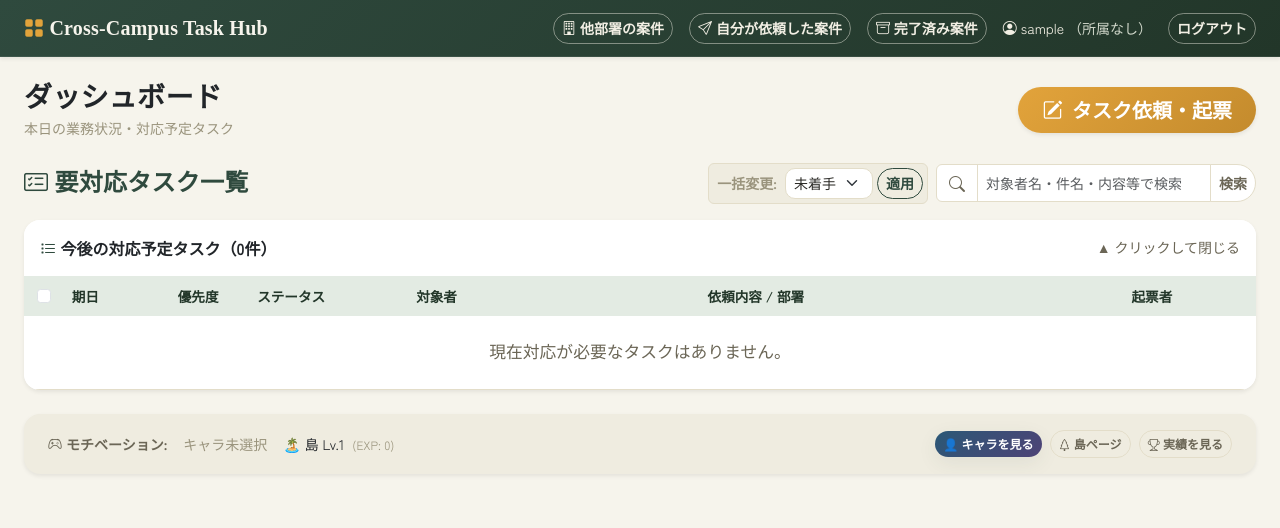
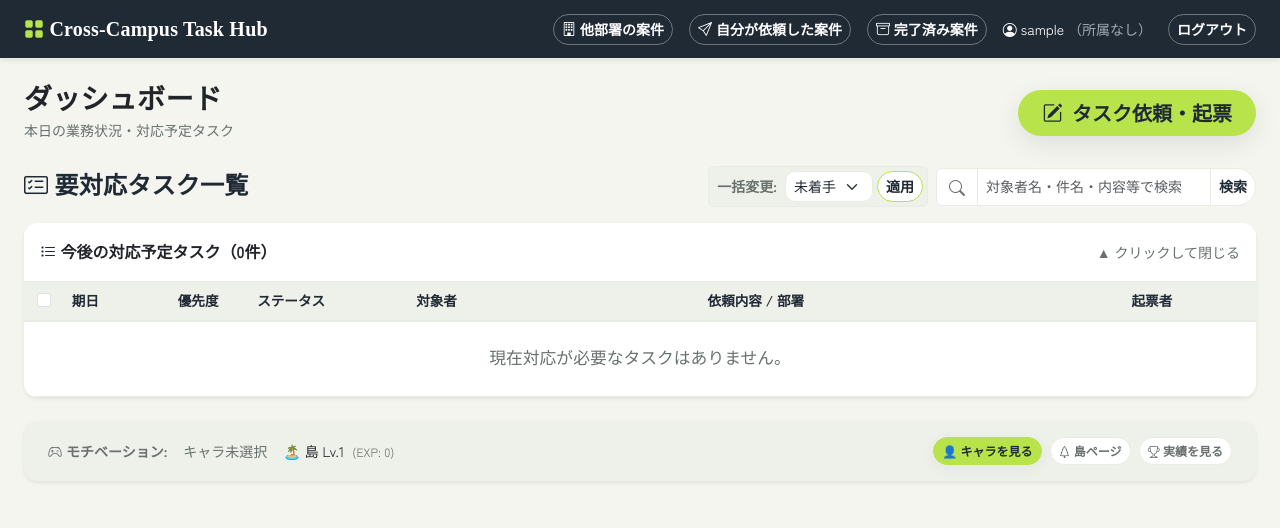
Before and after one commit to KazuhiroIMT/cross-campus-task-hub, a Django app: page / in a window 1280 px wide. Shown: the top 528 px of the page. Run offline with Django 5.2, Linux system fonts and the light colour scheme; the visitor is signed in with stand-in values (Sample User, id 1); data comes from the database, SQL or seed files in the repository; data that the repository does not hold is empty; some web fonts are replaced.

Commit message:
Apply Neo Botanical UI design theme across Cross-Campus Task Hub
- Implement Neo Botanical design tokens and CSS variables in core/static/core/css/dashboard.css (#F4F5EF background, #202A35 text/nav, #B8E34B primary lime green, #A99AFB soft lavender, #F18F72 coral, #E8EDE4 borders, #EEF1E9 pale green).
- Clean up templates (login, dashboard, task_detail, my_created_tasks, other_department_tasks, closed_tasks) to remove inline background overrides while preserving all HTML IDs, forms, JavaScript, links, and business logic.
- Verify test suite pass (29/29 tests) and perform frontend verification with Playwright.

Co-authored-by: KazuhiroIMT <285920944+KazuhiroIMT@users.noreply.github.com>

```diff
--- a/core/static/core/css/dashboard.css
+++ b/core/static/core/css/dashboard.css
@@ -1,45 +1,33 @@
 /* ==========================================================================
-   Cross-Campus Task Hub — Dashboard Theme
-   「毎日見ても飽きない、気持ちが上向く」デザイン
-   HTML変更不要・このCSSファイルの差し替えのみで適用されます
+   Cross-Campus Task Hub — Neo Botanical Design Theme
+   Calm × Fresh × Playful
+   HTML構造・動作・データ処理を変更せず、UI/UXをNeo Botanicalデザインで刷新
    ========================================================================== */
 
 @import url('https://fonts.googleapis.com/css2?family=Kaisei+Decol:wght@400;700&family=Zen+Kaku+Gothic+New:wght@400;500;700;900&display=swap');
 
 :root {
-  /* --- ベースカラー --- */
-  --color-bg: #f6f4ec;
-  --color-bg-soft: #efece0;
-  --color-surface: #ffffff;
-  --color-border: #e3ddc9;
+  /* --- Neo Botanical カラーパレット --- */
+  --color-bg: #F4F5EF;              /* メイン背景: ソフトアイボリー */
+  --color-surface: #FFFFFF;         /* カード背景: ホワイト */
+  --color-ink: #202A35;             /* メイン文字・ナビ: ディープブルーグレー */
+  --color-primary: #B8E34B;         /* メインカラー: ライムグリーン */
+  --color-sub: #A99AFB;             /* サブカラー: ソフトラベンダー */
+  --color-accent: #F18F72;          /* アクセントカラー: コーラル */
+  --color-ink-soft: #68716D;        /* 補助文字: グレーグリーン */
+  --color-border: #E8EDE4;          /* 区切り線・境界線: ライトグレーグリーン */
+  --color-bg-pale: #EEF1E9;         /* 薄い補助背景: ペールグリーン */
 
-  /* --- テキスト --- */
-  --color-ink: #2b2a26;
-  --color-ink-soft: #6b6656;
-  --color-ink-faint: #9a947d;
+  /* --- テーマ派生トーン & アクション用色調 --- */
+  --color-primary-dark: #8cb820;    /* ライムグリーン濃色（Hover/Active） */
+  --color-sub-soft: #f0edfe;        /* ラベンダー淡色 */
+  --color-accent-soft: #fdeee9;     /* コーラル淡色 */
+  --color-accent-dark: #d86848;     /* コーラル濃色 */
+  --color-ink-faint: #98a19d;       /* 控えめな文字色 */
 
-  /* --- ブランドカラー --- */
-  --color-pine: #2f4a3e;
-  --color-pine-dark: #223629;
-  --color-pine-soft: #e3ebe3;
-
-  --color-slate: #45648c;
-  --color-slate-soft: #e4ebf3;
-
-  --color-amber: #e2a33b;
-  --color-amber-dark: #a9711b;
-  --color-amber-soft: #fbecd3;
-
-  --color-rust: #be5036;
-  --color-rust-dark: #8f3823;
-  --color-rust-soft: #f5ded6;
-
-  --color-sage: #3f6e52;
-  --color-sage-soft: #dceadf;
-
-  --shadow-soft: 0 6px 20px rgba(47, 74, 62, 0.08);
-  --shadow-lift: 0 12px 28px rgba(47, 74, 62, 0.16);
-  --radius-card: 16px;
+  --shadow-soft: 0 4px 16px rgba(32, 42, 53, 0.05);
+  --shadow-lift: 0 8px 24px rgba(32, 42, 53, 0.10);
+  --radius-card: 14px;
   --radius-pill: 999px;
 }
 
@@ -63,50 +51,52 @@ html, body {
   display: block !important;
 }
 
-/* --- ベース --- */
+/* --- ベーススタイル --- */
 body {
-  background-color: var(--color-bg);
+  background-color: var(--color-bg) !important;
   color: var(--color-ink);
   font-family: "Zen Kaku Gothic New", "Hiragino Kaku Gothic ProN", "Hiragino Sans", "Yu Gothic", sans-serif;
+  line-height: 1.6;
 }
 
 :focus-visible {
-  outline: 2px solid var(--color-amber);
+  outline: 2px solid var(--color-ink);
   outline-offset: 2px;
 }
 
 h1, h2, h3, h4, h5, h6, .navbar-brand {
   font-family: "Kaisei Decol", "Hiragino Mincho ProN", serif;
   letter-spacing: 0.01em;
+  color: var(--color-ink);
 }
 
 /* --- ナビゲーションバー --- */
 .navbar.bg-dark {
-  background: linear-gradient(135deg, var(--color-pine) 0%, var(--color-pine-dark) 100%) !important;
-  border-bottom: 1px solid rgba(255, 255, 255, 0.08);
+  background: var(--color-ink) !important;
+  border-bottom: 1px solid var(--color-border);
 }
 
 .navbar-brand {
-  color: #f6f4ec !important;
+  color: #FFFFFF !important;
   font-weight: 700;
 }
-.navbar-brand i { color: var(--color-amber) !important; }
+.navbar-brand i { color: var(--color-primary) !important; }
 
-.navbar .text-white { color: #f2efe4 !important; }
-.navbar .text-secondary { color: #cfd6c9 !important; }
+.navbar .text-white { color: #FFFFFF !important; }
+.navbar .text-secondary { color: #A0AAB3 !important; }
 
 .navbar .btn-outline-light {
-  color: #f2efe4;
-  border-color: rgba(242, 239, 228, 0.45);
+  color: #FFFFFF;
+  border-color: rgba(255, 255, 255, 0.35);
   border-radius: var(--radius-pill);
   transition: background-color 0.2s ease, color 0.2s ease, border-color 0.2s ease;
   white-space: nowrap !important;
 }
 .navbar .btn-outline-light:hover,
 .navbar .btn-outline-light:focus {
-  background-color: var(--color-amber);
-  border-color: var(--color-amber);
-  color: var(--color-pine-dark);
+  background-color: var(--color-primary);
+  border-color: var(--color-primary);
+  color: var(--color-ink);
 }
 
 @media (max-width: 768px) {
@@ -133,9 +123,9 @@ h1, h2, h3, h4, h5, h6, .navbar-brand {
   }
 }
 
-/* --- 検索・見出しエリア --- */
-h4.text-secondary { color: var(--color-pine) !important; }
-h4 .bi { color: var(--color-amber); }
+/* --- 見出し & フォーム要素 --- */
+h4.text-secondary { color: var(--color-ink) !important; }
+h4 .bi { color: var(--color-primary); }
 
 .form-control, .form-select {
   background-color: var(--color-surface);
@@ -153,72 +143,81 @@ h4 .bi { color: var(--color-amber); }
   color: var(--color-ink-soft);
 }
 
-/* --- ボタン全般 --- */
-.btn { border-radius: var(--radius-pill); font-weight: 600; }
+/* --- ボタン設計 --- */
+.btn {
+  border-radius: var(--radius-pill);
+  font-weight: 700;
+  transition: background-color 0.18s ease, border-color 0.18s ease, transform 0.18s ease, box-shadow 0.18s ease;
+}
 
+/* 主要ボタン: ライムグリーン */
 .btn-primary {
-  background: linear-gradient(135deg, var(--color-pine) 0%, var(--color-pine-dark) 100%);
-  border: none;
+  background-color: var(--color-primary);
+  background-image: none;
+  border: 1px solid var(--color-primary);
+  color: var(--color-ink) !important;
   box-shadow: var(--shadow-soft);
-  transition: transform 0.18s ease, box-shadow 0.18s ease;
 }
-.btn-primary:hover, .btn-primary:focus {
-  background: linear-gradient(135deg, #375a4b 0%, var(--color-pine-dark) 100%);
+.btn-primary:hover, .btn-primary:focus, .btn-primary:active {
+  background-color: var(--color-primary-dark) !important;
+  border-color: var(--color-primary-dark) !important;
+  color: var(--color-ink) !important;
   transform: translateY(-1px);
   box-shadow: var(--shadow-lift);
 }
 
-/* CTA(タスク依頼・起票)だけ、少し華やかに --- 大胆さはここに集中 */
-button[data-bs-target="#createTaskModal"] {
-  position: relative;
-  overflow: hidden;
+/* 起票・主要CTAボタン */
+button[data-bs-target="#createTaskModal"],
+.btn-lg[data-bs-target="#createTaskModal"] {
+  background: var(--color-primary) !important;
+  color: var(--color-ink) !important;
+  border: none !important;
+  box-shadow: var(--shadow-lift) !important;
 }
-button[data-bs-target="#createTaskModal"]::after {
-  content: "";
-  position: absolute;
-  inset: 0;
-  background: linear-gradient(120deg, transparent 30%, rgba(226, 163, 59, 0.35) 50%, transparent 70%);
-  transform: translateX(-100%);
-  transition: transform 0.5s ease;
+button[data-bs-target="#createTaskModal"]:hover {
+  background: var(--color-primary-dark) !important;
+  transform: translateY(-1px);
 }
-button[data-bs-target="#createTaskModal"]:hover::after { transform: translateX(100%); }
 
 .btn-secondary {
   background-color: var(--color-surface);
   border: 1px solid var(--color-border);
-  color: var(--color-ink-soft);
+  color: var(--color-ink);
 }
 .btn-secondary:hover {
-  background-color: var(--color-bg-soft);
+  background-color: var(--color-bg-pale);
   color: var(--color-ink);
 }
 
 .btn-outline-primary {
-  color: var(--color-pine);
-  border-color: var(--color-pine);
+  color: var(--color-ink);
+  border-color: var(--color-primary);
+  background-color: var(--color-surface);
 }
 .btn-outline-primary:hover, .btn-outline-primary:focus {
-  background-color: var(--color-pine);
-  border-color: var(--color-pine);
-  color: #fff;
+  background-color: var(--color-primary);
+  border-color: var(--color-primary);
+  color: var(--color-ink);
 }
 
 .btn-outline-success {
-  color: var(--color-sage);
-  border-color: var(--color-sage);
+  color: var(--color-ink);
+  border-color: var(--color-primary);
+  background-color: var(--color-surface);
 }
 .btn-outline-success:hover, .btn-outline-success:focus {
-  background-color: var(--color-sage);
-  border-color: var(--color-sage);
-  color: #fff;
+  background-color: var(--color-primary);
+  border-color: var(--color-primary);
+  color: var(--color-ink);
 }
 
 .btn-outline-secondary {
   color: var(--color-ink-soft);
   border-color: var(--color-border);
+  background-color: var(--color-surface);
 }
 .btn-outline-secondary:hover {
-  background-color: var(--color-bg-soft);
+  background-color: var(--color-bg-pale);
   color: var(--color-ink);
   border-color: var(--color-border);
 }
@@ -232,44 +231,46 @@ button[data-bs-target="#createTaskModal"]:hover::after { transform: translateX(1
 .btn-group .btn-check:last-child + label { border-radius: 0 var(--radius-pill) var(--radius-pill) 0; }
 .btn-check:checked + .btn-outline-primary,
 .btn-check:checked + .btn-outline-secondary {
-  background-color: var(--color-pine);
-  border-color: var(--color-pine);
-  color: #fff;
+  background-color: var(--color-primary);
+  border-color: var(--color-primary);
+  color: var(--color-ink);
 }
 
 /* --- アラート --- */
-.alert { border: none; border-radius: 12px; }
-.alert-success { background-color: var(--color-sage-soft); color: var(--color-pine-dark); }
-.alert-warning { background-color: var(--color-amber-soft); color: var(--color-amber-dark); }
-.alert-danger, .alert-error { background-color: var(--color-rust-soft); color: var(--color-rust-dark); }
-.alert-info { background-color: var(--color-slate-soft); color: var(--color-slate); }
+.alert { border: 1px solid var(--color-border); border-radius: 12px; }
+.alert-success { background-color: var(--color-bg-pale); color: var(--color-ink); border-color: var(--color-primary); }
+.alert-warning { background-color: var(--color-accent-soft); color: var(--color-accent-dark); border-color: var(--color-accent); }
+.alert-danger, .alert-error { background-color: var(--color-accent-soft); color: var(--color-accent-dark); border-color: var(--color-accent); }
+.alert-info { background-color: var(--color-sub-soft); color: var(--color-ink); border-color: var(--color-sub); }
 
-/* --- カード --- */
+/* --- カードコンポーネント --- */
 .card {
   border: 1px solid var(--color-border);
   border-radius: var(--radius-card);
   box-shadow: var(--shadow-soft);
+  background-color: var(--color-surface);
   overflow: hidden;
 }
 
-/* 至急カード:塗りつぶし赤ではなく、紙に滲んだようなトーンに */
-.card.border-danger { border-color: var(--color-rust-soft) !important; }
+/* 至急カード */
+.card.border-danger { border-color: var(--color-accent) !important; }
 .card-header.bg-danger {
-  background: linear-gradient(135deg, var(--color-rust) 0%, var(--color-rust-dark) 100%) !important;
+  background: var(--color-accent) !important;
   border: none;
+  color: #FFFFFF !important;
 }
 
-/* 通常カードヘッダー:下線アクセントで区別 */
+/* 通常カードヘッダー */
 .card-header.bg-white {
   background-color: var(--color-surface) !important;
-  border-bottom: 2px solid var(--color-pine-soft);
-  color: var(--color-pine);
+  border-bottom: 1px solid var(--color-border);
+  color: var(--color-ink);
 }
 
 .card-header.collapse-toggle {
   transition: background-color 0.2s ease;
 }
-.card-header.collapse-toggle:hover { background-color: rgba(0, 0, 0, 0.02); }
+.card-header.collapse-toggle:hover { background-color: rgba(32, 42, 53, 0.02); }
 
 .card-footer.bg-white { background-color: var(--color-surface) !important; border-top: 1px solid var(--color-border); }
 
@@ -307,59 +310,67 @@ button[data-bs-target="#createTaskModal"]:hover::after { transform: translateX(1
 }
 
 .table thead.table-light th {
-  background-color: var(--color-pine-soft);
-  color: var(--color-pine-dark);
+  background-color: var(--color-bg-pale);
+  color: var(--color-ink);
   font-weight: 700;
-  border-bottom: 2px solid var(--color-pine-soft);
+  border-bottom: 2px solid var(--color-border);
   font-size: 0.85rem;
 }
 .table-hover > tbody > tr:hover {
-  background-color: var(--color-amber-soft);
+  background-color: var(--color-bg-pale);
 }
 .table > :not(caption) > * > * { border-bottom-color: var(--color-border); }
 
-/* 至急行:赤ベタ塗りから、和紙に滲んだ赤茶のウォッシュ+左バーへ */
+/* 至急行 */
 .table-urgent {
-  background-color: var(--color-rust-soft) !important;
-  border-left: 4px solid var(--color-rust);
+  background-color: var(--color-accent-soft) !important;
+  border-left: 4px solid var(--color-accent);
 }
-.table-urgent:hover { background-color: #f0d0c6 !important; }
+.table-urgent:hover { background-color: #f7d2c8 !important; }
 .table-urgent td:first-child { padding-left: calc(0.5rem - 4px); }
 
-.text-danger { color: var(--color-rust) !important; }
+.text-danger { color: var(--color-accent-dark) !important; }
 .text-secondary { color: var(--color-ink-soft) !important; }
-.text-muted { color: var(--color-ink-faint) !important; }
+.text-muted { color: var(--color-ink-soft) !important; }
 
 /* --- 優先度バッジ --- */
-.badge-high { background-color: var(--color-rust); color: #fff; }
-.badge-mid { background-color: var(--color-amber); color: var(--color-ink); }
-.badge-medium { background-color: var(--color-amber); color: var(--color-ink); }
-.badge-low { background-color: var(--color-bg-soft); color: var(--color-ink-soft); border: 1px solid var(--color-border); }
+.badge-high { background-color: var(--color-accent); color: #FFFFFF; }
+.badge-mid { background-color: var(--color-sub-soft); color: var(--color-ink); border: 1px solid var(--color-sub); }
+.badge-medium { background-color: var(--color-sub-soft); color: var(--color-ink); border: 1px solid var(--color-sub); }
+.badge-low { background-color: var(--color-bg-pale); color: var(--color-ink-soft); border: 1px solid var(--color-border); }
 
-/* --- 状態バッジ(Bootstrapユーティリティを .badge スコープ限定で上書き) --- */
-.badge { font-weight: 600; border-radius: var(--radius-pill); padding: 0.4em 0.75em; }
-.badge.bg-warning { background-color: var(--color-amber-soft) !important; color: var(--color-amber-dark) !important; }
-.badge.bg-info { background-color: var(--color-slate-soft) !important; color: var(--color-slate) !important; }
-.badge.bg-success { background-color: var(--color-sage-soft) !important; color: var(--color-sage) !important; }
-.badge.bg-danger { background-color: var(--color-rust) !important; color: #fff !important; }
-.badge.bg-secondary { background-color: var(--color-bg-soft) !important; color: var(--color-ink-soft) !important; border: 1px solid var(--color-border); }
+/* --- 状態バッジ (Neo Botanical カラー) --- */
+.badge { font-weight: 700; border-radius: var(--radius-pill); padding: 0.4em 0.75em; }
+
+/* 未着手: ニュートラルグレー系 / コーラル系 */
+.badge.bg-warning { background-color: var(--color-bg-pale) !important; color: var(--color-ink) !important; border: 1px solid var(--color-border); }
+/* 進行中・対応中: ソフトラベンダー */
+.badge.bg-info { background-color: var(--color-sub) !important; color: var(--color-ink) !important; }
+/* 完了: ライムグリーン */
+.badge.bg-success { background-color: var(--color-primary) !important; color: var(--color-ink) !important; }
+/* 期限間近・機密: コーラル */
+.badge.bg-danger { background-color: var(--color-accent) !important; color: #FFFFFF !important; }
+/* その他・補助 */
+.badge.bg-secondary { background-color: var(--color-bg-pale) !important; color: var(--color-ink-soft) !important; border: 1px solid var(--color-border); }
 
 /* --- モーダル --- */
 .modal-content {
   border: none;
-  border-radius: 18px;
+  border-radius: var(--radius-card);
   box-shadow: var(--shadow-lift);
   overflow: hidden;
+  background-color: var(--color-surface);
 }
 .modal-header.bg-primary {
-  background: linear-gradient(135deg, var(--color-pine) 0%, var(--color-pine-dark) 100%) !important;
+  background: var(--color-ink) !important;
   border: none;
+  color: #FFFFFF !important;
 }
 .modal-footer.bg-light { background-color: var(--color-bg) !important; border-top: 1px solid var(--color-border); }
 
-.bg-light { background-color: var(--color-bg-soft) !important; }
+.bg-light { background-color: var(--color-bg-pale) !important; }
 
-/* --- 学生/教職員検索リスト --- */
+/* --- リストボックス --- */
 .target-list-box {
   max-height: 200px;
   overflow-y: auto;
@@ -405,94 +416,79 @@ button[data-bs-target="#createTaskModal"]:hover::after { transform: translateX(1
 }
 .card-header.bg-danger .toggle-text-closed,
 .card-header.bg-danger .toggle-text-open {
-  color: rgba(255, 255, 255, 0.85);
+  color: rgba(255, 255, 255, 0.9);
 }
 
-/* --- スクロールバー(装飾:主要ブラウザのみ) --- */
+/* --- スクロールバー --- */
 .target-list-box::-webkit-scrollbar { width: 8px; }
-.target-list-box::-webkit-scrollbar-track { background: var(--color-bg-soft); border-radius: 8px; }
-.target-list-box::-webkit-scrollbar-thumb { background: var(--color-pine-soft); border-radius: 8px; }
-.target-list-box::-webkit-scrollbar-thumb:hover { background: var(--color-pine); }
+.target-list-box::-webkit-scrollbar-track { background: var(--color-bg-pale); border-radius: 8px; }
+.target-list-box::-webkit-scrollbar-thumb { background: var(--color-border); border-radius: 8px; }
+.target-list-box::-webkit-scrollbar-thumb:hover { background: var(--color-ink-soft); }
 
-/* --- 空状態(現在対応が必要なタスクはありません) --- */
+/* --- 空状態 --- */
 td.text-center.text-muted {
   font-family: "Kaisei Decol", serif;
   font-size: 1.05rem;
   color: var(--color-ink-soft) !important;
 }
 
-/* ==========================================================================
-   追加ページ共通(完了済み・自分の依頼・他部署の案件・案件詳細)
-   ========================================================================== */
-
-/* どのページでも背景色を確実に統一(各テンプレートのインラインstyleより後に効かせる) */
+/* ページ共通 */
 body { background-color: var(--color-bg) !important; }
 
-/* 行クリック時のホバー(各テンプレートの .clickable-row を上書き) */
 .clickable-row:hover {
-  background-color: var(--color-amber-soft) !important;
+  background-color: var(--color-bg-pale) !important;
 }
 
-/* テキスト系ユーティリティ */
-.text-primary { color: var(--color-pine) !important; }
-.text-success { color: var(--color-sage) !important; }
+.text-primary { color: var(--color-ink) !important; }
+.text-success { color: var(--color-primary) !important; }
 
-/* サブトルバッジ(「他 N 名」のツールチップ付きバッジなど) */
 .badge.bg-primary-subtle {
-  background-color: var(--color-pine-soft) !important;
-  color: var(--color-pine) !important;
-  border-color: var(--color-pine-soft) !important;
+  background-color: var(--color-bg-pale) !important;
+  color: var(--color-ink) !important;
+  border-color: var(--color-border) !important;
 }
 
-/* 罫線色の統一(担当バッジの border や区切り線) */
 .border, .border-top, .border-bottom, .border-start, .border-end {
   border-color: var(--color-border) !important;
 }
-.border-primary { border-color: var(--color-pine) !important; }
+.border-primary { border-color: var(--color-primary) !important; }
 
 /* 案件詳細:申し送り・対応履歴タイムライン */
 .border-start.border-3.border-primary {
-  border-color: var(--color-pine-soft) !important;
+  border-color: var(--color-primary) !important;
   background-color: var(--color-surface);
   border-radius: 0 10px 10px 0;
   padding-top: 0.5rem !important;
   padding-bottom: 0.5rem !important;
 }
 
-/* 案件詳細:ステータス切替クイックボタン */
 .btn-outline-warning {
-  color: var(--color-amber-dark);
-  border-color: var(--color-amber);
+  color: var(--color-ink);
+  border-color: var(--color-accent);
 }
 .btn-outline-warning:hover, .btn-outline-warning:focus {
-  background-color: var(--color-amber);
-  border-color: var(--color-amber);
+  background-color: var(--color-accent);
+  border-color: var(--color-accent);
+  color: #FFFFFF;
+}
+.btn-outline-info {
+  color: var(--color-ink);
+  border-color: var(--color-sub);
+}
+.btn-outline-info:hover, .btn-outline-info:focus {
+  background-color: var(--color-sub);
+  border-color: var(--color-sub);
   color: var(--color-ink);
 }
-.btn-outline-info {
-  color: var(--color-slate);
-  border-color: var(--color-slate);
-}
-.btn-outline-info:hover, .btn-outline-info:focus {
-  background-color: var(--color-slate);
-  border-color: var(--color-slate);
-  color: #fff;
-}
 
-/* 学生別進捗テーブルの担当・タグバッジ(nickname, duty表示) */
 .badge.bg-light {
-  background-color: var(--color-bg-soft) !important;
+  background-color: var(--color-bg-pale) !important;
   color: var(--color-ink-soft) !important;
 }
 
-/* 案件詳細ヘッダーの優先度・機密バッジは fs-6 で少し大きめ表示されるため余白を調整 */
 .badge.fs-6 { padding: 0.5em 0.9em; }
 
-/* ==========================================================================
-   キャラクターアニメーション & セキュリティ保護スタイル (外部化)
-   ========================================================================== */
-
-/* Character Idle Animations */
+/* アニメーション & セキュリティ保護 */
 @keyframes charBreathing {
   0%, 100% { transform: translateY(0px) scale(1.0); }
   50% { transform: translateY(-8px) scale(1.05); }
--- a/core/templates/core/dashboard.html
+++ b/core/templates/core/dashboard.html
@@ -52,7 +52,7 @@
             <span class="text-muted small">本日の業務状況・対応予定タスク</span>
         </div>
         <div>
-            <button type="button" class="btn btn-primary btn-lg fw-bold shadow-sm px-4" style="background: linear-gradient(135deg, #e2a33b 0%, #c48b2d 100%); border: none; color: #fff;" data-bs-toggle="modal" data-bs-target="#createTaskModal">
+            <button type="button" class="btn btn-primary btn-lg fw-bold px-4" data-bs-toggle="modal" data-bs-target="#createTaskModal">
                 <i class="bi bi-pencil-square me-1"></i> タスク依頼・起票
             </button>
         </div>
@@ -129,7 +129,7 @@
                                 <td class="fw-bold text-danger">{{ task.due_date|date:"m/d" }}</td>
                                 <td><span class="badge badge-{{ task.priority }}">{{ task.get_priority_display }}</span></td>
                                 <td>
-                                    <span class="badge {% if task.status == 'open' or task.status == 'todo' %}bg-danger{% elif task.status == 'in_progress' %}bg-warning text-dark{% else %}bg-success{% endif %}">
+                                    <span class="badge {% if task.status == 'open' or task.status == 'todo' %}bg-danger{% elif task.status == 'in_progress' %}bg-info text-dark{% else %}bg-success{% endif %}">
                                         {{ task.get_status_display }}
                                     </span>
                                 </td>
@@ -234,7 +234,7 @@
                                 <td>{{ task.due_date|date:"m/d" }}</td>
                                 <td><span class="badge badge-{{ task.priority }}">{{ task.get_priority_display }}</span></td>
                                 <td>
-                                    <span class="badge {% if task.status == 'open' %}bg-danger{% elif task.status == 'in_progress' %}bg-warning text-dark{% else %}bg-success{% endif %}">
+                                    <span class="badge {% if task.status == 'open' %}bg-danger{% elif task.status == 'in_progress' %}bg-info text-dark{% else %}bg-success{% endif %}">
                                         {{ task.get_status_display }}
                                     </span>
                                 </td>
@@ -357,7 +357,7 @@
 
                 <!-- 各専用ページへのリンク -->
                 <div class="d-flex align-items-center gap-2">
-                    <button type="button" class="btn btn-primary btn-sm py-1 px-2 fw-bold" style="font-size: 0.75rem; background: linear-gradient(135deg, #2b5876 0%, #4e4376 100%); border: none;" data-bs-toggle="modal" data-bs-target="#viewCharacterModal">
+                    <button type="button" class="btn btn-primary btn-sm py-1 px-2 fw-bold" style="font-size: 0.75rem;" data-bs-toggle="modal" data-bs-target="#viewCharacterModal">
                         👤 キャラを見る
                     </button>
                     <a href="{% url 'my_island' %}" class="btn btn-outline-secondary btn-sm py-1 px-2" style="font-size: 0.75rem;">
@@ -387,7 +387,7 @@
 <div class="modal fade" id="viewCharacterModal" tabindex="-1">
     <div class="modal-dialog modal-dialog-centered modal-lg">
         <div class="modal-content border-0 shadow">
-            <div class="modal-header text-white" style="background: linear-gradient(135deg, #1d3557 0%, #457b9d 100%);">
+            <div class="modal-header text-white bg-primary">
                 <h5 class="modal-title fw-bold">👤 育成キャラクター詳細 (Lv.1〜10)</h5>
                 <button type="button" class="btn-close btn-close-white" data-bs-dismiss="modal"></button>
             </div>
--- a/core/templates/core/other_department_tasks.html
+++ b/core/templates/core/other_department_tasks.html
@@ -8,7 +8,6 @@
     <link href="https://cdn.jsdelivr.net/npm/bootstrap@5.3.0/dist/css/bootstrap.min.css" rel="stylesheet">
     <link rel="stylesheet" href="{% static 'core/css/dashboard.css' %}">
     <link rel="stylesheet" href="https://cdn.jsdelivr.net/npm/bootstrap-icons@1.11.3/font/bootstrap-icons.min.css">
-    <style>body { background-color: #f4f6f9; }</style>
 </head>
 <body>
 
--- a/core/templates/core/task_detail.html
+++ b/core/templates/core/task_detail.html
@@ -8,7 +8,6 @@
     <link href="https://cdn.jsdelivr.net/npm/bootstrap@5.3.0/dist/css/bootstrap.min.css" rel="stylesheet">
     <link rel="stylesheet" href="{% static 'core/css/dashboard.css' %}">
     <link rel="stylesheet" href="https://cdn.jsdelivr.net/npm/bootstrap-icons@1.11.3/font/bootstrap-icons.min.css">
-    <style>body { background-color: #f4f6f9; }</style>
 </head>
 <body>
 
```
Also changed, not shown: other parts of core/static/core/css/dashboard.css (+15 -15 lines), core/templates/core/closed_tasks.html (+1 -11 lines), core/templates/core/login.html (+5 -3 lines), core/templates/core/my_created_tasks.html (+1 -11 lines).
